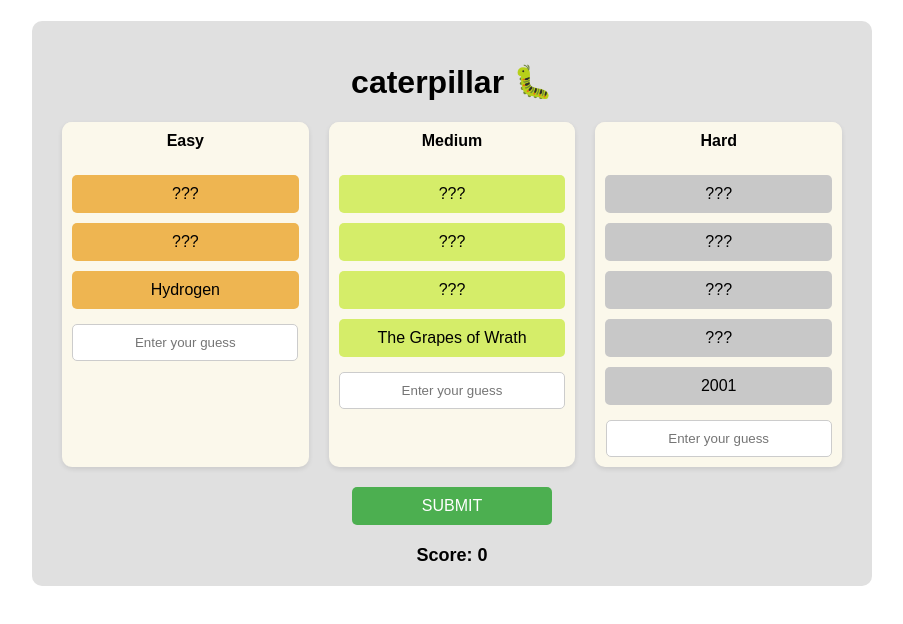
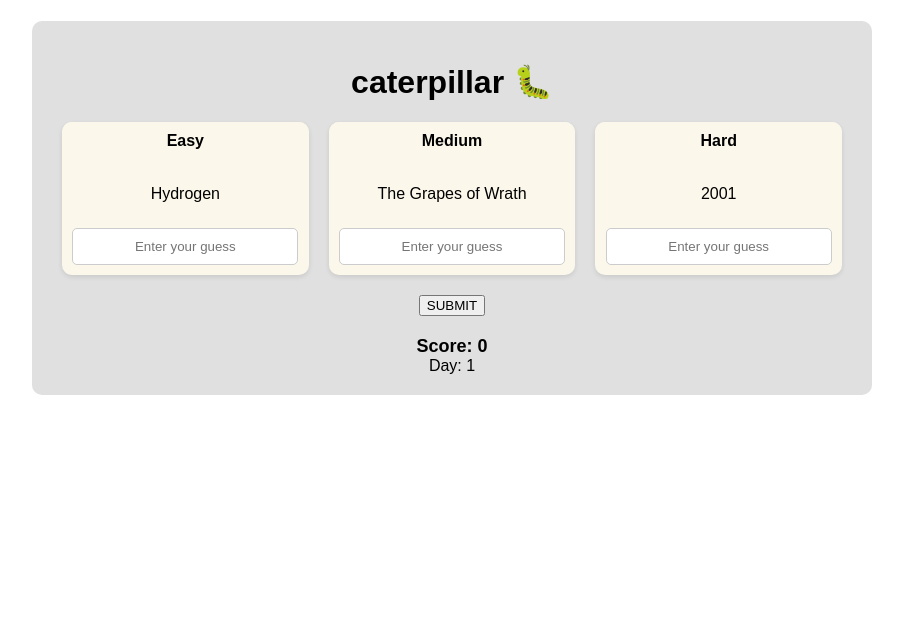
Before and after one commit to aschneidman28/caterpillar-game-react, a React (Create React App) app: page / in a window 1280 px wide. Shown: the top 624 px of the page, without its empty margins (188-1091 px from the left). Built offline with nearby package versions, Linux system fonts and the light colour scheme.

Commit message:
Update caterpillar-game-react.tsx

```diff
--- a/src/caterpillar-game-react.tsx
+++ b/src/caterpillar-game-react.tsx
@@ -1,46 +1,88 @@
-import React, { useState } from 'react';
+import React, { useState, useEffect } from 'react';
 
-const CaterpillarGame = () => {
+// Import the JSON data
+import weeklyClues from './weekly-clues.json';
+
+interface Clue {
+  name: string;
+  topic: string;
+  clues: string[];
+}
+
+const CaterpillarGame: React.FC = () => {
   const [score, setScore] = useState(0);
+  const [currentDay, setCurrentDay] = useState(1);
+  const [categories, setCategories] = useState<Clue[]>([]);
+  const [userGuesses, setUserGuesses] = useState<{ [key: string]: string }>({});
 
-  // Example data - replace with your actual game logic
-  const categories = [
-    { name: 'Easy', clues: ['Hydrogen', '???', '???'] },
-    { name: 'Medium', clues: ['The Grapes of Wrath', '???', '???', '???'] },
-    { name: 'Hard', clues: ['2001', '???', '???', '???', '???'] }
-  ];
+  useEffect(() => {
+    // Initialize the game with the current week's clues
+    setCategories(weeklyClues.categories);
+  }, []);
+
+  const handleInputChange = (categoryName: string, value: string) => {
+    setUserGuesses(prev => ({ ...prev, [categoryName]: value }));
+  };
+
+  const handleSubmit = () => {
+    let newScore = score;
+    categories.forEach(category => {
+      if (userGuesses[category.name]?.toLowerCase() === category.topic.toLowerCase()) {
+        // Calculate score based on the current day and category difficulty
+        const pointsEarned = calculatePoints(category.name, currentDay);
+        newScore += pointsEarned;
+        // You might want to add some visual feedback here
+      }
+    });
+    setScore(newScore);
+    // Move to the next day
+    setCurrentDay(prev => Math.min(prev + 1, 5));
+  };
+
+  const calculatePoints = (categoryName: string, day: number) => {
+    const pointsTable = {
+      Easy: [3, 2, 1, 1, 1],
+      Medium: [4, 3, 2, 2, 1],
+      Hard: [5, 4, 3, 2, 1]
+    };
+    return pointsTable[categoryName as keyof typeof pointsTable][day - 1];
+  };
 
   return (
     <div id="caterpillar-game-container">
       <h1>caterpillar 🐛</h1>
-      <div className="caterpillar"></div>
 
       <div id="game-board">
         {categories.map((category, index) => (
           <div key={index} className="category">
             <h4>{category.name}</h4>
-            <div id={`${category.name.toLowerCase()}-clues`} className="clues">
-              {category.clues.map((clue, clueIndex) => (
-                <div key={clueIndex} className={`clue ${clue === '???' ? 'hidden' : ''}`}>
+            <div className="clues">
+              {category.clues.slice(0, currentDay).map((clue, clueIndex) => (
+                <div key={clueIndex} className="clue">
                   {clue}
                 </div>
               ))}
             </div>
             <div className="input-area">
-              <input type="text" placeholder="Enter your guess" />
+              <input
+                type="text"
+                placeholder="Enter your guess"
+                value={userGuesses[category.name] || ''}
+                onChange={(e) => handleInputChange(category.name, e.target.value)}
+              />
             </div>
           </div>
         ))}
       </div>
 
-      <button id="submit-button">SUBMIT</button>
+      <button onClick={handleSubmit}>SUBMIT</button>
 
       <div id="score">
         Score: {score}
       </div>
 
-      <div id="message-display" className="hidden">
-        {/* Add message display logic here */}
+      <div id="day-display">
+        Day: {currentDay}
       </div>
     </div>
   );
```
